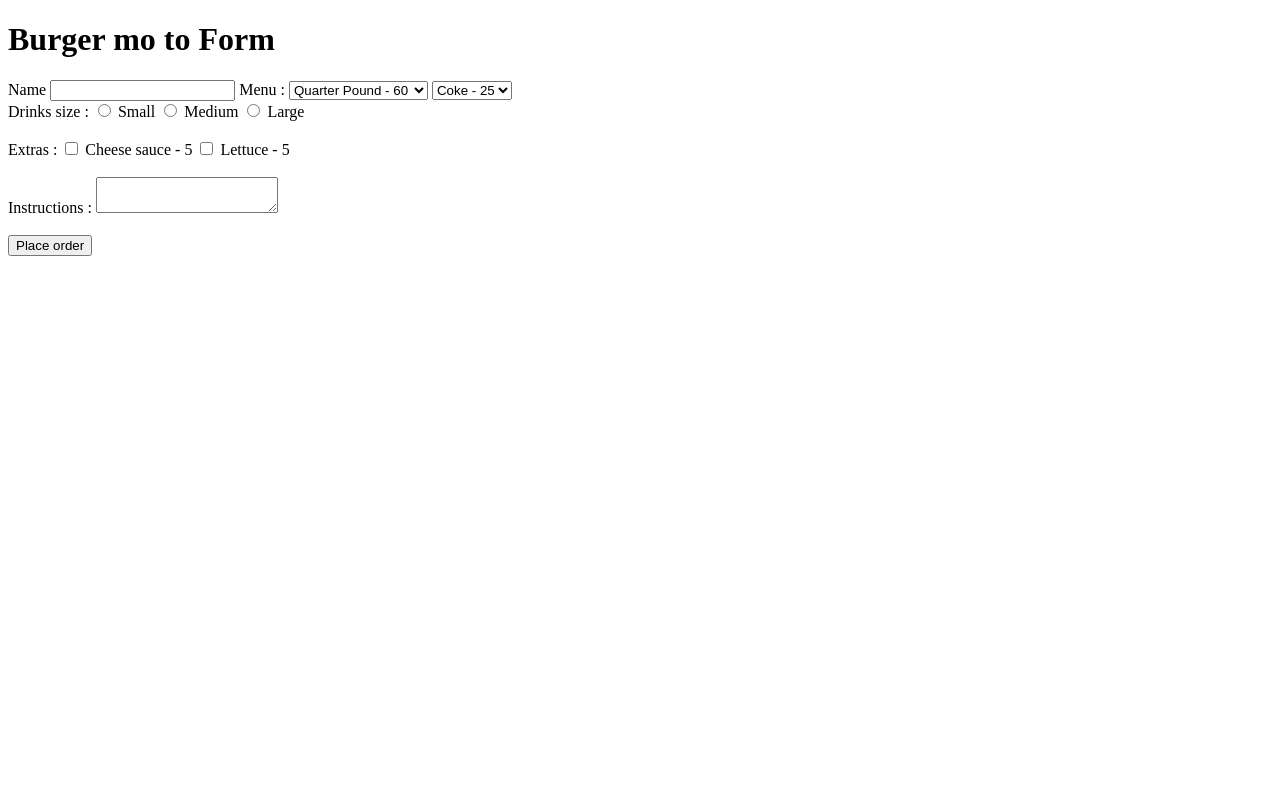
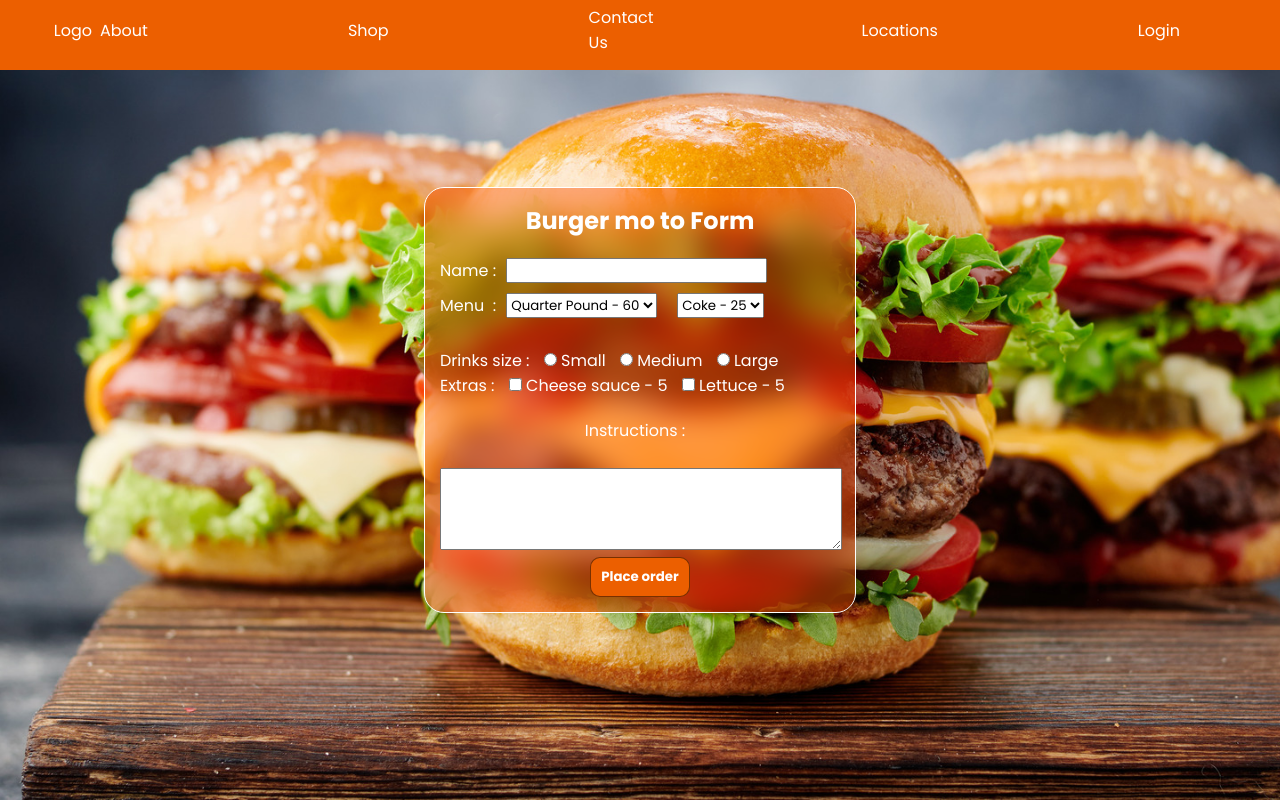
Before and after one commit to MikeLim99/WebApp-FirstProjectinPHP-Lim, a PHP site: page /Week2/index.html in a window 1280 px wide. Run offline with PHP 8.4, Linux system fonts and the light colour scheme.

Commit message:
Add files via upload

```diff
--- a/Week2/index.html
+++ b/Week2/index.html
@@ -3,17 +3,35 @@
 <head>
     <meta charset="UTF-8">
     <meta name="viewport" content="width=device-width, initial-scale=1.0">
-    <!-- <link rel="stylesheet" href="style.css"> -->
+    <link rel="stylesheet" href="style.css">
     <title>Burger na masarap!</title>
 </head>
 <body>
+    <!-- navigation bar -->
+    <nav>
+        <ul>
+            <li><a href="">Logo</a></li>
+            <li><a href="">About</a></li>
+            <li><a href="">Shop</a></li>
+            <li><a href="">Contact Us</a></li>
+            <li><a href="">Locations</a></li>
+            <li><a href="">Login</a></li>
+        </ul>
+    </nav>
+
+    <!-- main section -->
+    <section class="content">
         <div class="container">
+            <div class="orderform">
+                    <div class="orderfields">
                     <h1>Burger mo to Form</h1>
                         <form action="index.php" method="post">
-            <label for="name">Name</label>
+                            <div class="informationfield">
+                                <label for="name">Name :</label>
                                 <input type="text" name="name" id="name" required>
-
-            <label for="burger">Menu :</label>
+                            </div>
+                            <div class="orderlist">
+                                <label for="burger">Menu &nbsp:</label>
                                 <select name="burger" id="burger">
                                     <option value="quarter-pound">Quarter Pound - 60</option>
                                     <option value="cheese-burger">Cheese Burger - 25</option>
@@ -22,7 +40,9 @@
                                     <option value="coke">Coke - 25</option>
                                     <option value="rc-cola">RC - 12</option>
                                 </select>
-            <br>
+                            </div>
+                                <div class="sideorder">
+                                    <div class="drinksmenu">
                                         <label for="drink-size">Drinks size :</label>
                                         <input type="radio" name="size" id="small" value="small" required>
                                         <label for="size">Small</label>
@@ -30,20 +50,27 @@
                                         <label for="size">Medium</label>
                                         <input type="radio" name="size" id="large" value="large" required>
                                         <label for="size">Large</label>
-            <br><br>
+                                    </div>
                                     <label for="extras">Extras :</label>
                                     <input type="checkbox" name="extras[]" id="cheese-sauce" value="cheese-sauce">
                                     <label for="cheese-sauce">Cheese sauce - 5</label>
                                     <input type="checkbox" name="extras[]" id="Lettuce" value="Lettuce">
                                     <label for="Lettuce">Lettuce - 5</label>
+                                </div>
+
+                            <div class="orderinstructions">
+                                <label for="instructions">Instructions :</label>
                                 <br>
+                                <textarea name="instructions" id="instructions" rows="4"></textarea>
                                 <br>
-            <label for="instructions">Instructions :</label>
-            <textarea name="instructions" id="instructions" rows="2"></textarea>
-            <br>
-            <br>
+                                <div class="submit-btn">
                                     <button type="submit">Place order</button>
+                                </div>
+                            </div>
                         </form>
                 </div>
+            </div>
+        </div>
+    </section>
 </body>
 </html>
--- a/Week2/index.php
+++ b/Week2/index.php
@@ -48,5 +48,8 @@
         } elseif ($total_price >= 50){
             echo "<p>Password for wi-fi: wala kami nun!</p>";
         }
+
+        $instructions = $_POST["instructions"];
+        echo $instructions;
     }
 ?>
--- a/Week2/style.css
+++ b/Week2/style.css
@@ -1,16 +1,33 @@
+@import url('https://fonts.googleapis.com/css2?family=Poppins:ital,wght@0,100;0,200;0,300;0,400;0,500;0,600;0,700;0,800;0,900;1,100;1,200;1,300;1,400;1,500;1,600;1,700;1,800;1,900&display=swap');
+
 * {
     padding: 0;
     margin: 0;
-}
-
-body {
-    background-color: rgb(64, 64, 64);
+    font-family: 'Poppins';
 }
 
 nav {
+    height: 70px;
     width: 100%;
-    height: 70px;
-    background-color: rgb(36, 36, 36);
+    background-color: rgb(236, 95, 0);
+    position: absolute;
+}
+
+nav ul {
+    list-style: none;
+    display: flex;
+    justify-content: end;
+    align-items: center;
+    height: 60px;
+}
+
+nav li:first-child{
+    position: absolute;
+    right: 85%;
+}
+
+nav li {
+    padding: 0 100px;
 }
 
 nav li a{
@@ -18,39 +35,94 @@ nav li a{
     color: white;
 }
 
-nav ul {
+nav li a:hover{
+    color: black;
+}
+.container {
     display: flex;
-    justify-content: space-evenly;
-    list-style: none;
+    justify-content: center;
     align-items: center;
-    height: 120px;
+    height: 100vh;
 }
 
-nav li {
-    height: 70px;
+.container .orderform {
+    height: fit-content;
+    width: 400px;
+    border: 1px solid white;
+    padding: 15px;
+    background-color: rgba(255, 72, 0, 0.411);
+    backdrop-filter: blur(15px);
+    border-radius: 20px;
+    color: white;
+}
+.content {
+    background-image: url('images/Burgerimg.jpg');
+    background-repeat: no-repeat;
+    background-size: cover;
+    height: 100vh;
 }
 
-.section{
-    padding: 20px;
-    margin: 0 auto;
+.orderfields {
+    font-family: 'Poppins';
+}
+
+.orderfields h1 {
+    display: flex;
+    justify-content: center;
+    color: white;
+    padding-bottom: 20px;
+}
+
+.informationfield {
+    display: flex;
+    justify-content: start;
+}
+
+.orderlist {
+    display: flex;
+    justify-content: start;
+    padding: 10px 0;
+}
+
+.orderlist select {
+    margin-right: 20px;
+}
+
+.sideorder {
+    padding: 20px 0;
+}
+
+.orderinstructions label {
     display: flex;
     justify-content: center;
 }
 
-.section h2 {
-    color: white;
+#instructions {
+    width: 100%;
 }
 
-.content {
-    padding: 20px;
-    border: 1px solid black;
+.submit-btn {
     display: flex;
     justify-content: center;
+}
+
+.submit-btn button {
+    height: 40px;
+    width: 100px;
+    background-color: rgb(236, 95, 0);
+    border: .05px solid rgba(0, 0, 0, 0.493);
+    border-radius: 10px;
+    font-family: 'Poppins';
+    font-weight: 700;
     color: white;
-    box-shadow: 1px 5px 10px rgb(126, 126, 126);
-    backdrop-filter: blur(5px);
+    transition: 0.2s;
+}
 
+.submit-btn button:hover {
+    transform: scale(1.05);
+    background-color: rgb(0, 182, 0);
 }
-.php {
-    margin: 20px;
+
+label {
+    padding-right: 10px;
 }
```
Also changed, not shown: Week2/images/Burgerimg.jpg (added). Lines whose indentation alone changed are shown as unchanged.
